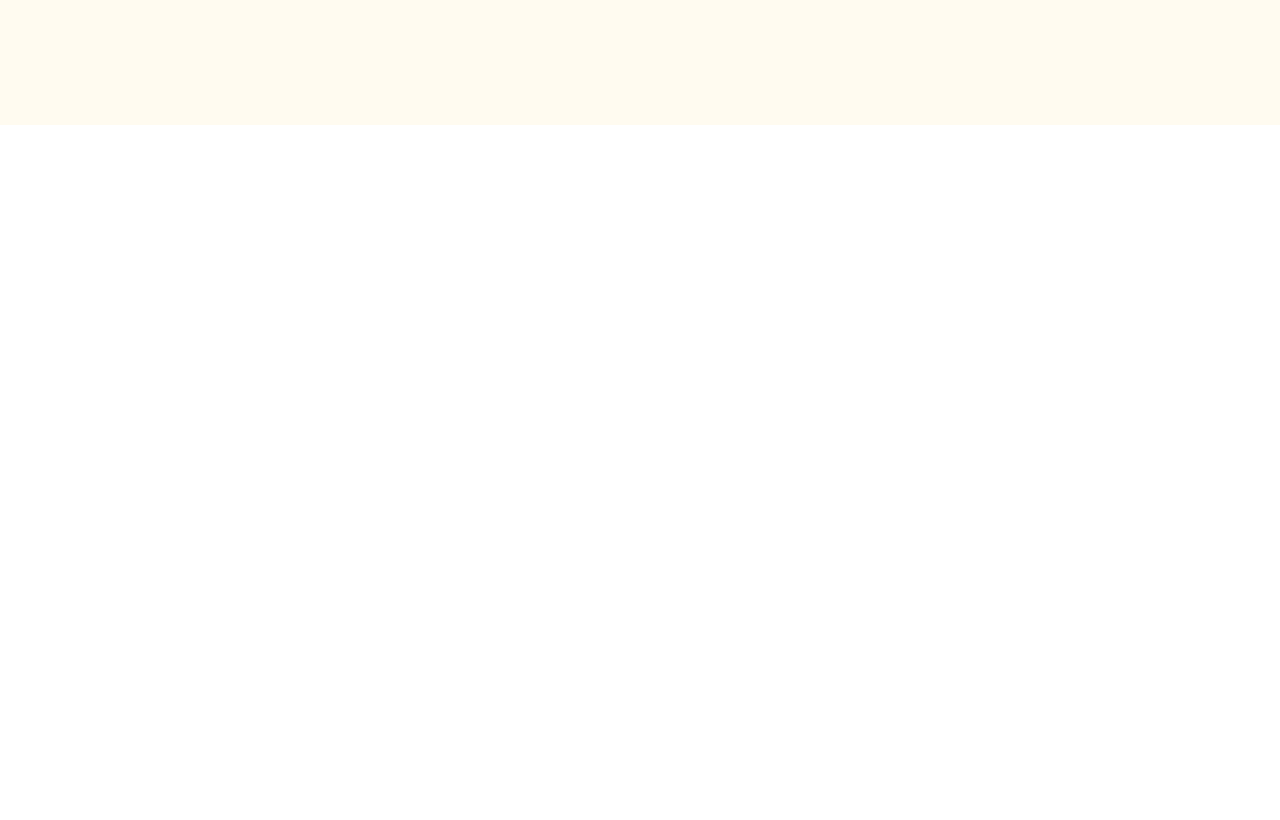
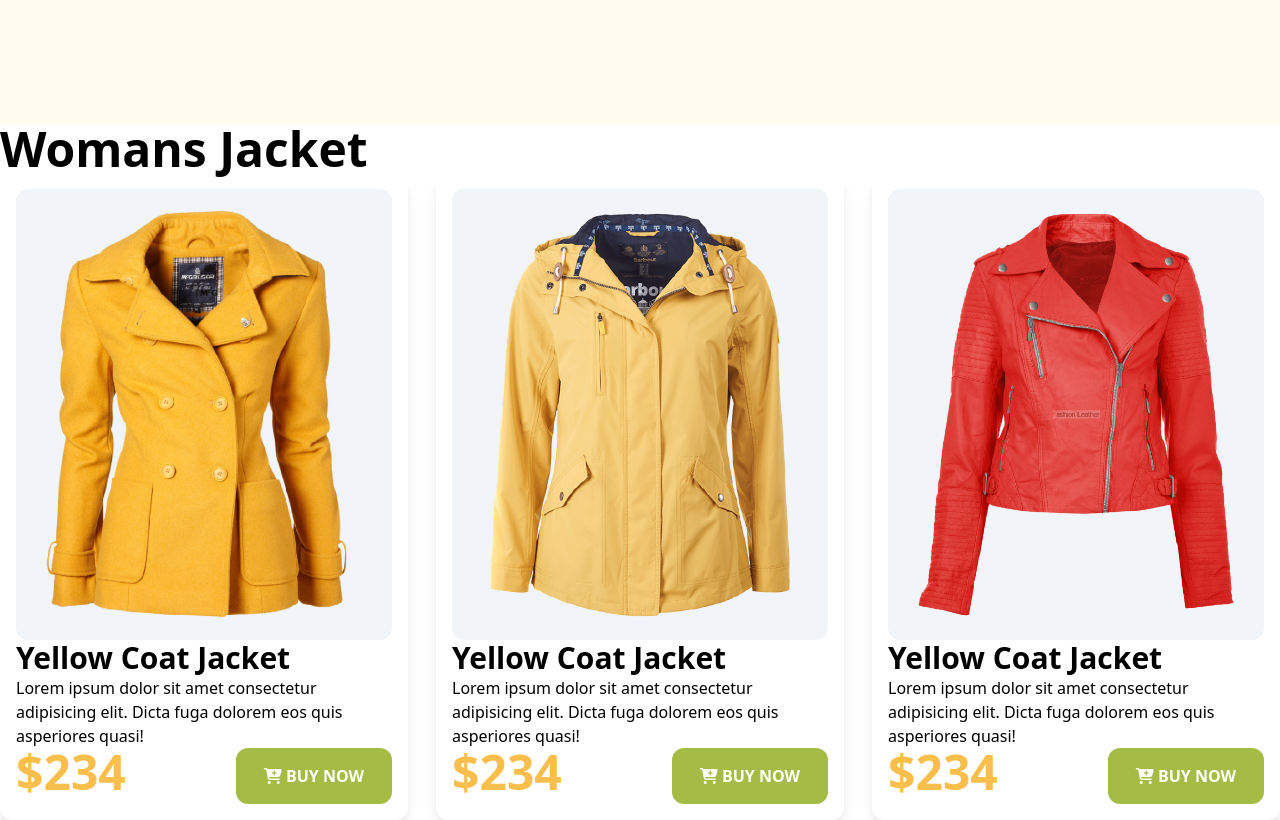
Before and after one commit to MdAnowar1/Penguin-Fashion-with-tailwind, a plain HTML site: page index.html in a window 1280 px wide. Shown: the part 546-1366 px from the top of the page. Before the commit the page ends 800 px from the top, so only its background shows below. Drawn offline with nearby package versions, Linux system fonts and the light colour scheme.

Commit message:
womans jacket part is done

```diff
--- a/index.html
+++ b/index.html
@@ -16,6 +16,7 @@
               colors: {
                 clifford: '#da373d',
                 penguin: '#FFFBF0' ,
+                pricecolor:'#FABE4C',
               }
             }
           }
@@ -39,5 +40,55 @@
         </div>
       </section>
     </header>
+    <main class="container mx-auto">
+      <!-- woman jacket -->
+      <section>
+        <h2 class="text-5xl font-bold">Womans Jacket</h2>
+        <div class="grid grid-cols-3 gap-7 rounded-xl">
+          <!-- jacket no 1 -->
+          <div class="p-4 shadow-lg rounded-xl">
+            <div class="p-5 bg-slate-100 rounded-xl">
+              <img src="images/jacket-1.png" alt="">
+            </div>
+           <h3 class="text-3xl font-semibold">Yellow Coat Jacket</h3>
+           <p>Lorem ipsum dolor sit amet consectetur adipisicing elit. Dicta fuga dolorem eos quis asperiores quasi!</p>
+           <div class="flex justify-between">
+            <h2 class="text-5xl text-pricecolor font-bold">$234</h2>
+            <button class="uppercase rounded-xl bg-[#A4BC46] py-4 px-7 text-white font-semibold">
+              <i class="fa-solid fa-cart-plus"></i>
+              Buy Now</button>
+           </div>
+          </div>
+                    <!-- jacket no 2 -->
+                    <div class="p-4 shadow-lg rounded-xl">
+                      <div class="p-5 bg-slate-100 rounded-xl">
+                        <img src="images/jacket-2.png" alt="">
+                      </div>
+                     <h3 class="text-3xl font-semibold">Yellow Coat Jacket</h3>
+                     <p>Lorem ipsum dolor sit amet consectetur adipisicing elit. Dicta fuga dolorem eos quis asperiores quasi!</p>
+                     <div class="flex justify-between">
+                      <h2 class="text-5xl text-pricecolor font-bold">$234</h2>
+                      <button class="uppercase rounded-xl bg-[#A4BC46] py-4 px-7 text-white font-semibold">
+                        <i class="fa-solid fa-cart-plus"></i>
+                        Buy Now</button>
+                     </div>
+                    </div>
+                              <!-- jacket no 3 -->
+          <div class="p-4 shadow-lg rounded-xl">
+            <div class="p-5 bg-slate-100 rounded-xl">
+              <img src="images/jacket-3.png" alt="">
+            </div>
+           <h3 class="text-3xl font-semibold">Yellow Coat Jacket</h3>
+           <p>Lorem ipsum dolor sit amet consectetur adipisicing elit. Dicta fuga dolorem eos quis asperiores quasi!</p>
+           <div class="flex justify-between">
+            <h2 class="text-5xl text-pricecolor font-bold">$234</h2>
+            <button class="uppercase rounded-xl bg-[#A4BC46] py-4 px-7 text-white font-semibold">
+              <i class="fa-solid fa-cart-plus"></i>
+              Buy Now</button>
+           </div>
+          </div>
+        </div>
+      </section>
+    </main>
 </body>
 </html>
```
